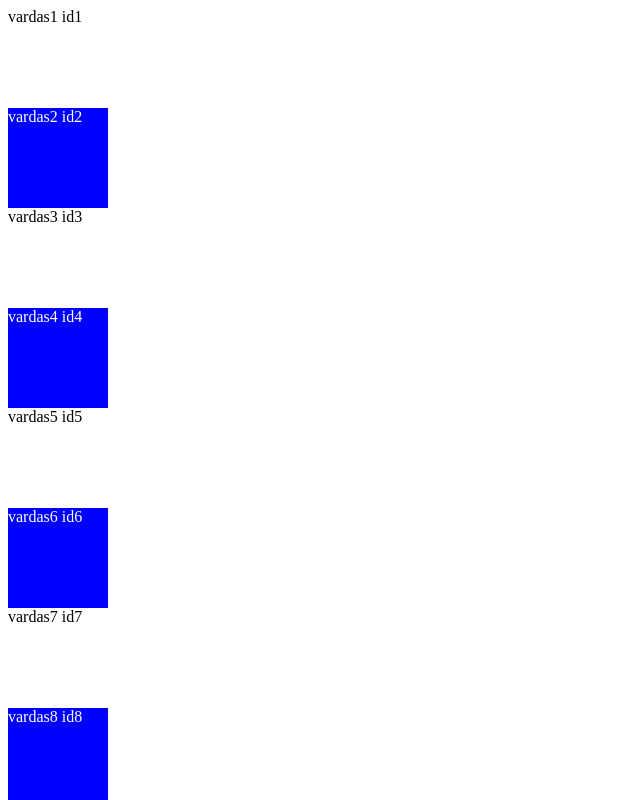
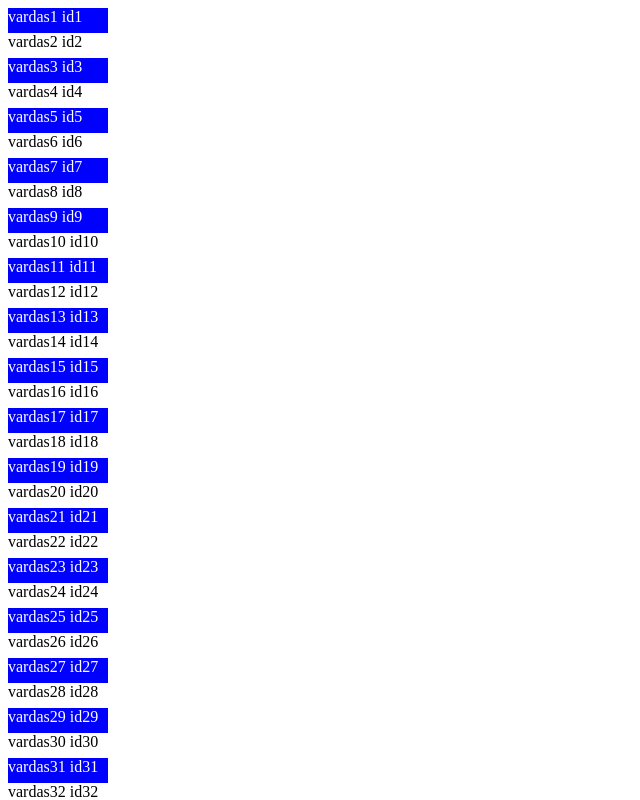
Before and after one commit to vadimsharanov/6-namu-darbai-5, a plain HTML site: page 2-uzduotis/index.html in a window 1280 px wide. Shown: the top 800 px of the page, without its empty margins (0-640 px from the left). Drawn offline with Linux system fonts and the light colour scheme.

Commit message:
2-uzduotis-normaliai-padaryta

```diff
--- a/1-uzduotis/script.js
+++ b/1-uzduotis/script.js
@@ -10,8 +10,6 @@
 document.getElementById("mygtukas").addEventListener("click", function(){
     let skaiciusIsIvesties1 = parseFloat(document.getElementById("ivestis1").value);
     let skaiciusIsIvesties2 = parseFloat(document.getElementById("ivestis2").value);
-
-
 
 const skaiciuotuvas =  {
 
--- a/2-uzduotis/index.html
+++ b/2-uzduotis/index.html
@@ -7,12 +7,23 @@
     <title>2 uzduotis</title>
 </head>
 <style>
+    body {
+        width: 400px;
+
+    }
+    div {
+        display: flex;
+        flex-direction: column;
+
+    }
     .baltas {
-        height: 100px;
+        height: 25px;
         width: 100px;
+        display: inline;
+
     }
     .melynas {
-        height: 100px;
+        height: 25px;
         width: 100px;
         background-color: blue;
         color: white;
--- a/2-uzduotis/script.js
+++ b/2-uzduotis/script.js
@@ -7,22 +7,21 @@
 // Papildomai:
 // Pagal sukurtą obejktų masyvą, sukurti tiek pat div elementų, kuriuose išvedamas id ir vardas. Kas antras div - mėlynas.
 "use strict"
-var value1, value2
+let masyvas
+masyvas = [];
+for (let i=0; i <100;i++) {
+let objektas = {
 
-var result = [];
-let vardas = "vardas"
-let id = "id"
-
-for( var i=0; i<100; i++ ) {
-  result.push( {'vardas' :vardas+ i, 'id' : i } ); // insert some more values in a loop
+  vardas: "vardas" + (i+1),
+  id: i+1,
 }
-console.log(result);
-for (let i=1; i <=100; i++) {
-    let divElementas = document.createElement("div");
-    divElementas.classList.add("baltas");
-    divElementas.innerText = (vardas + i) + "   "  +(id + i)
-    if ( i % 2 ==0){
-        divElementas.classList.add("melynas")
-    }
-    document.querySelector(".rezultas").append(divElementas);
+masyvas[i] = objektas;
+console.log(masyvas[i]);
+ let hueta = document.createElement("div");
+ hueta.classList.add("baltas");
+ if (i % 2 ==0) {
+   hueta.classList.add("melynas");
+ }
+ hueta.innerText = objektas.vardas + " " + "id" +  objektas.id
+ document.querySelector(".rezultas").append(hueta);
 }
```
